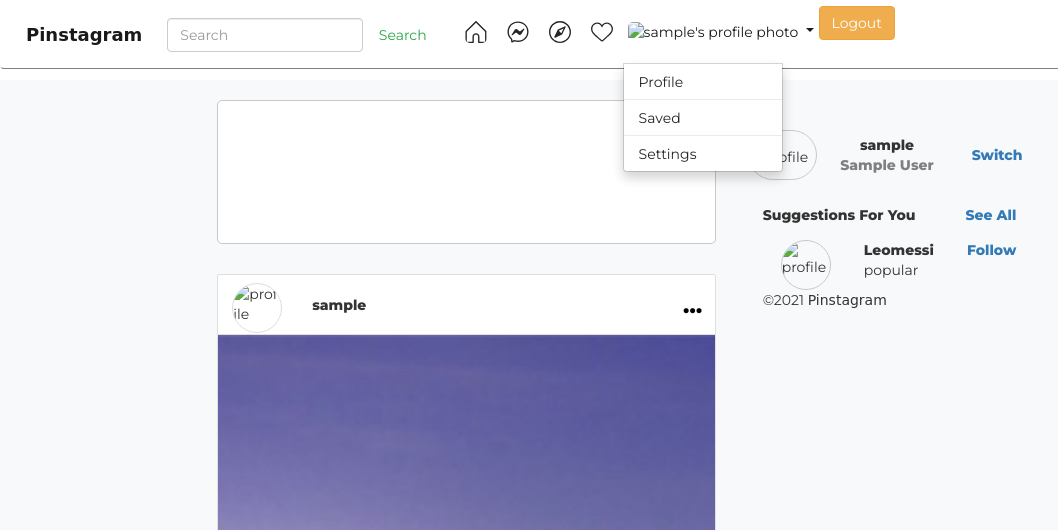
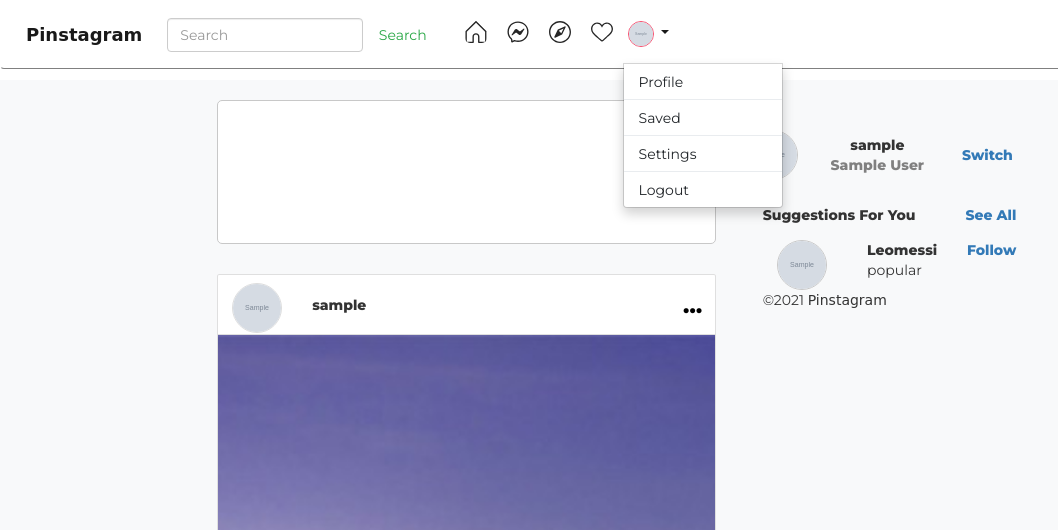
Before and after one commit to COdingaorg/Instagram_clone, a Django app: page / in a window 1280 px wide, after a click that opens the changed part. Shown: the top 530 px of the page, without its empty margins (0-1058 px from the left). Run offline with Django 3.2, Linux system fonts and the light colour scheme; a user stored in the database is signed in; tables that the repository leaves empty hold one stand-in row (values such as "Sample post"); grey boxes marked "Sample" are stand-in pictures; parts of the project's set-up code (start-up, migrations or seed data) failed here and were passed over; some libraries are stand-ins or nearby versions; some web fonts are replaced.

Commit message:
adds user profile details display to index, nav and profile page

```diff
--- a/gallery/static/css/styles.css
+++ b/gallery/static/css/styles.css
@@ -6,7 +6,7 @@
 	box-sizing: border-box;
   font-family: 'Montserrat', sans-serif;
   border-radius: 5px;
-  transition: all 0.5s 0s ease-in-out;
+  transition: all 0.3s 0s ease-in-out;
 }
 svg:hover, svg:active{
   background-color: rgb(248,75,107);
@@ -31,7 +31,20 @@ nav.navbar{
 .nav-brand{
   font-family: 'Festive', cursive;
 }
-
+.nav_img{
+  width: 26px;
+  height: 26px;
+  border-radius: 50px;
+  border: 1px solid;
+  border-color: rgb(248,75,107);
+}
+.nav_img:hover{
+  width: 28px;
+  height: 28px;
+  border: 2px solid;
+  border-color: rgb(248,68,76);
+  box-shadow: 1px 1px 1px 1px grey;
+}
 /*Styling sidebar, homepage */
 .sidebar{
   height: 80vh;
@@ -140,9 +153,11 @@ nav.navbar{
   border-radius: 50px;
   border: 1px solid rgb(200, 200, 200);
   overflow: hidden;
+  margin-right: 10px;
 }
 .profileimage>img{
   width: 100%;
+  height: 100%;
 }
 
 /*styling profile page */
@@ -156,7 +171,7 @@ nav.navbar{
   display: flex;
   align-items: center;
   justify-content: center;
-  margin-top: -2vh;
+  margin-top: 10vh;
   width: 160px;
   height: 160px;
 }
@@ -165,14 +180,17 @@ nav.navbar{
   border: 1px solid rgb(200, 200, 200);
   overflow: hidden;
   width: 100%;
-  height: auto;
-
+  height: 100%;
+  border: 3px solid rgb(248,75,107);
 }
 .profile_username{
   font-size: 3em;
   font-weight: lighter;
   margin-left:9vw;
   line-height: 1.6em;
+}
+.user-details{
+  margin-top: -6vh;
 }
 .user_sam>svg{
   width: 30px;
--- a/gallery/templates/app_templates/index.html
+++ b/gallery/templates/app_templates/index.html
@@ -4,7 +4,6 @@
 {% load mathfilters %}
 
 {% block content%}
-
 <div class="pinsta row bg-light">
   <!-- section for sight balance -->
   <div class="col-md-2 empty-section">
@@ -21,7 +20,7 @@
     <!--posts-->
     <div class="user-posts card col-md-12 p-0 mt-0">
       <div class="card-header bg-white d-flex flex-row align-items-center">
-        <img src="" alt="profile" class="thumbnail p-0 mr-5 ">
+        <img src="{%if user_profile %}{{user_profile.photo_path.url}}{%endif%}" alt="profile" class="thumbnail p-0 mr-5 ">
         <strong class="postusername p-auto">{{request.user.username}}</strong>
         <strong class="p-auto ml-auto ellip"><a href="">&hellip;</a></strong>
       </div>
@@ -92,8 +91,8 @@
     <div class="col-md-2 row sidebar"></div>
     <div class="main col-md-11">
       <div class="account d-flex flex-row align-items-center row">
-        <div class="profileimage col-md-3">
-          <img src="{{request.user.photo_path.url}}" alt="profile">
+        <div class="profileimage">
+          <img src="{%if user_profile %}{{user_profile.photo_path.url}}{%endif%}" alt="profile">
         </div>
         <div class="username col-md-6 d-flex flex-column align-items-center justify-content-flex-start p-auto">
           <strong class="text-left">{{request.user.username}}</strong>
@@ -112,7 +111,7 @@
 
       <!--Loop suggestions here-->
       <div class="follow d-flex flex-row mt-4 row">
-        <img src="" alt="profile" class="profileimage ml-auto">
+        <img src="{%if user_profile %}{{user_profile.photo_path.url}}{%endif%}" alt="profile" class="profileimage ml-auto">
         <span class="d-flex flex-column ml-auto"><strong>Leomessi</strong>
           <p>popular</p>
         </span>
@@ -157,5 +156,4 @@
   </div>
 </div>
 <!--End of modal window-->
-
 {%endblock%}
--- a/gallery/templates/app_templates/navbar.html
+++ b/gallery/templates/app_templates/navbar.html
@@ -58,7 +58,7 @@
       <li class="nav-item dropdown">
         <a class="nav-link dropdown-toggle" href="#" id="navbarDropdown" role="button" data-toggle="dropdown"
           aria-haspopup="true" aria-expanded="false">
-          <img src="{{request.user.photo_path.url}}" alt="{{request.user}}'s profile photo">
+          <img class="nav_img" src="{%if user_profile %}{{user_profile.photo_path.url}}{%endif%}" alt="{{request.user}}'s profile photo">
         </a>
         <div class="dropdown-menu" aria-labelledby="navbarDropdown">
           <a class="dropdown-item" href="{% url 'profile' %}">Profile</a>
@@ -66,9 +66,11 @@
           <a class="dropdown-item" href="#">Saved</a>
           <div class="dropdown-divider"></div>
           <a class="dropdown-item" href="#">Settings</a>
+          <div class="dropdown-divider"></div>
+          <a class="dropdown-item" href="{% url 'logout'%}">Logout</a>
         </div>
       </li>
     </ul>
-    <a href="{% url 'logout'%}"><button type="button" class="btn btn-warning">Logout</button></a>
+
   </div>
 </nav>
--- a/gallery/templates/registration/login.html
+++ b/gallery/templates/registration/login.html
@@ -17,9 +17,11 @@
       <p class="alert-info">{{ form.errors }}</p>
       {%csrf_token%}
       <h1>Sign in</h1>
+      <p class="alert-info text-center">
       {% for message in messages%}
-      <p class="alert-info text-center">{{message}}</p>
+      {{message}}
       {%endfor%}
+    </p>
       <hr>
       <span>Username</span><input type="username" name = "username" placeholder="username" />
       <span>Password</span><input type="password" name = "password" placeholder="Password" />
--- a/gallery/views.py
+++ b/gallery/views.py
@@ -33,7 +33,15 @@ def index(request):
   View function that displays to index template
   '''
   title = 'Pinstagram - Home'
+  current_user_id = request.user.id
+
+
+  try:
+      user_profile = UserProfile.objects.filter(user = current_user_id).order_by('id').first()
+  except UserProfile.DoesNotExist:
+    user_profile = None
   context = {
+    'user_profile':user_profile,
     'title':title
   }
   return render(request, 'app_templates/index.html', context)
@@ -55,8 +63,14 @@ def profile(request):
 
       return HttpResponseRedirect(request.META.get('HTTP_REFERER'))
   else:
+    current_user_id = request.user.id
+    try:
+      user_profile = UserProfile.objects.filter(user = current_user_id).order_by('id').first()
+    except UserProfile.DoesNotExist:
+      user_profile = None
     form = UpdateProfile
     context = {
+      'user_profile':user_profile,
       'form':form,
       'title':title,
     }
@@ -87,10 +101,13 @@ def create_post(request):
 
       else:
         new_post.profile = userprofile
-        new_post
         new_post.save()
 
-      return HttpResponseRedirect(request.META.get('HTTP_REFERER'))
+        try:
+          return redirect('home')
+        except:
+          return HttpResponseRedirect(request.META.get('HTTP_REFERER'))
+
   else:
     form = AddNewPost
     context = {
```
Also changed, not shown: gallery/templates/registration/profile.html (+9 -7 lines), gallery/models.py (line endings or trailing spaces), media/posts/bmwredcoupe_ikWj9DR.jpeg (added), media/posts/elecbike.jpeg (added), media/posts/mountain_homes.jpeg (added), media/posts/outdoor_eating.jpeg (added), media/posts/sunsetbaloons.jpeg (added), media/posts/travel.jpeg (added).
